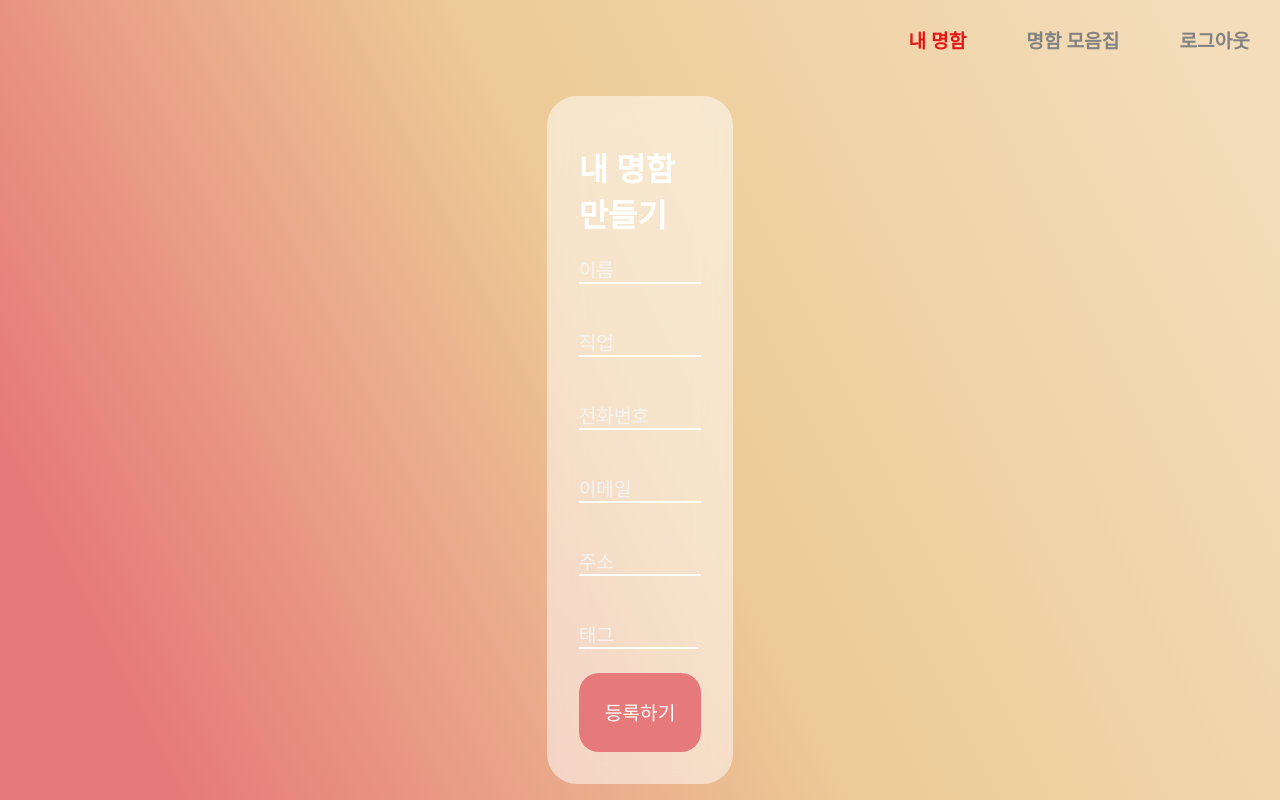
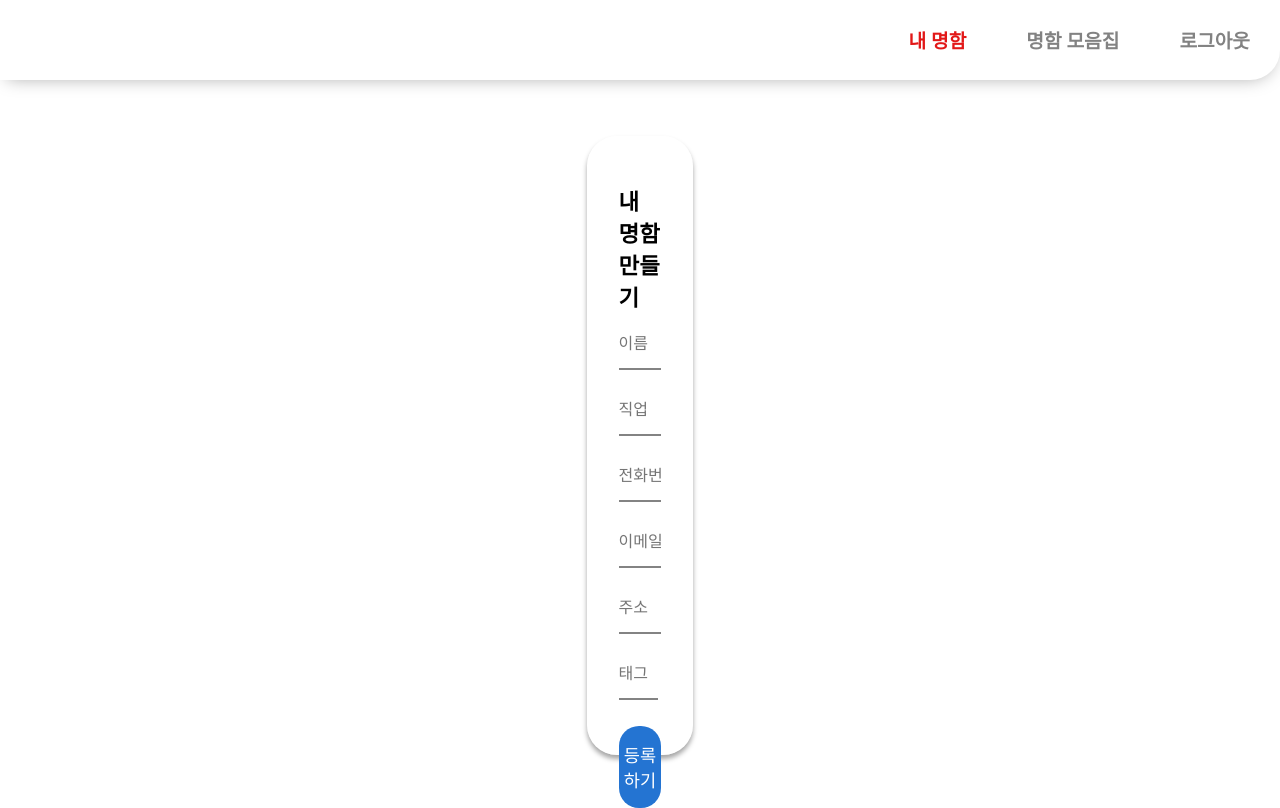
Before and after one commit to BusinessZIP/businesszip-frontend, a React (Vite) app: page /create in a window 1280 px wide. Built offline with nearby package versions, Linux system fonts and the light colour scheme; a web font is replaced by a local one.

Commit message:
Feat : tag 글자 안깨지도록 수정

```diff
--- a/src/pages/CreateCard.jsx
+++ b/src/pages/CreateCard.jsx
@@ -4,7 +4,6 @@ import styled from 'styled-components';
 
 import Input from '@/components/input';
 import Layout from '@/components/layout';
-// import businessCardApi from '../app/api/businessCardApi';
 
 const Container = styled.div`
 	position: relative;
@@ -18,26 +17,24 @@ const Container = styled.div`
 `;
 
 const BackColor = styled.div`
-	background: linear-gradient(
-		63.49deg,
-		#e67979 10.45%,
-		rgba(222, 161, 68, 0.5625) 50.68%,
-		rgba(240, 210, 164, 0.76) 93.1%
-	);
+	background-color: white;
 `;
 
 const FormWrapper = styled.div`
-	width: 60%;
+	margin-top: 40px;
+	width: 40%;
 	display: flex;
 	flex-direction: column;
-	height: 100%;
+	height: 90%;
 	justify-content: space-between;
 	padding: 3rem 2rem 2rem;
 	box-sizing: border-box;
 	background: rgba(255, 255, 255, 0.5);
+	box-shadow: 0 4px 5px #a5a5a5;
+
 	form {
 		display: flex;
-		height: 80%;
+		height: 90%;
 		flex-direction: column;
 		justify-content: space-between;
 	}
@@ -48,39 +45,40 @@ const FormWrapper = styled.div`
 `;
 
 const Title = styled.h2`
-	color: white;
-	font-size: 2rem;
+	color: black;
+	font-size: 1.4rem;
 	font-family: 'MICEGothic';
 `;
 
 const BusinessCardInput = styled(Input)`
-	color: #f3f3f3;
-	font-size: 1.2rem;
+	color: '#838383';
+	font-size: 1rem;
 	font-family: 'MICEGothic';
 	::placeholder {
-		font-size: 1.2rem;
+		font-size: 1rem;
 		font-family: 'MICEGothic';
-		color: #f3f3f3;
+		color: '#838383';
 	}
-	/* height: 4rem; */
-	margin: 1.5rem 0;
+	height: 3rem;
+	margin: 0.5rem 0;
 `;
 
 const BusinessCardButton = styled.button`
 	cursor: pointer;
-	background: #e67a7a;
+	background: #2474d2;
 	border-radius: 20px;
-	font-size: 1.2rem;
+	font-size: 1.1rem;
 	font-family: 'MICEGothic';
 	color: white;
 	width: 100%;
 	border: none;
-	padding: 1.6rem 0px;
+	padding: 1rem 0px;
+	margin-top: 1em;
 	&:hover,
 	&:focus {
 		color: white;
-		box-shadow: inset 15em 0 0 0 #b86161;
-		background: #b86161;
+		box-shadow: inset 15em 0 0 0 #1c5ca8;
+		background: #1c5ca8;
 		transition: all 0.5s;
 		&:before {
 			width: 100%;
@@ -89,20 +87,23 @@ const BusinessCardButton = styled.button`
 `;
 
 const HashTagStyle = styled.div`
-	max-width: 6vw;
+	.tagone {
+		max-width: 10vw;
 		min-width: 3vw;
-	padding: 0.2rem 0.6rem;
+		padding: 0.5rem 0.6rem;
+		margin: 0 3px;
 		text-overflow: ellipsis;
 		white-space: nowrap;
 		overflow: hidden;
 		display: flex;
 		align-items: center;
-	background: #edf3eb;
-	box-shadow: 2px 3px 10px rgba(0, 0, 0, 0.12);
+		background: rgba(36, 116, 210, 0.83);
+		box-shadow: 2px 3px 10px #a5a5a5;
 		border-radius: 20px;
 		cursor: pointer;
 		:hover {
 			opacity: 50%;
+		}
 	}
 `;
 
@@ -144,7 +145,6 @@ function CreateCard() {
 
 	const onSubmit = (data) => {
 		console.log(data);
-		// createBcard({ ...data, tags: hashtag, background: '' });
 	};
 
 	return (
@@ -152,25 +152,24 @@ function CreateCard() {
 			<Layout
 				title='내 명함'
 				background='none'
-				transparent
 			/>
 			<Container>
 				<FormWrapper>
 					<Title>내 명함 만들기</Title>
 					<form>
 						<BusinessCardInput
-							color='#ffffff'
+							color='#838383'
 							placeholder='이름'
 							{...register('name', {})}
 						/>
 						<BusinessCardInput
-							color='#ffffff'
+							color='#838383'
 							placeholder='직업'
 							{...register('job', {})}
 						/>
 						<BusinessCardInput
 							errorMessage={errors.phoneNumber?.message}
-							color='#ffffff'
+							color='#838383'
 							placeholder='전화번호'
 							{...register('phoneNumber', {
 								pattern: {
@@ -181,7 +180,7 @@ function CreateCard() {
 						/>
 						<BusinessCardInput
 							errorMessage={errors.email?.message}
-							color='#ffffff'
+							color='#838383'
 							placeholder='이메일'
 							{...register('email', {
 								pattern: {
@@ -191,7 +190,7 @@ function CreateCard() {
 							})}
 						/>
 						<BusinessCardInput
-							color='#ffffff'
+							color='#838383'
 							placeholder='주소'
 							{...register('address', {})}
 						/>
@@ -199,11 +198,11 @@ function CreateCard() {
 							{hashtag &&
 								hashtag.map((content) => (
 									<HashTagStyle onClick={() => deleteHashtag(content)}>
-										#{content}
+										<div className='tagone'>#{content}</div>
 									</HashTagStyle>
 								))}
 							<BusinessCardInput
-								color='#ffffff'
+								color='#838383'
 								placeholder='태그'
 								onKeyDown={addHashtag}
 								value={input}
```
Lines whose indentation alone changed are shown as unchanged.
